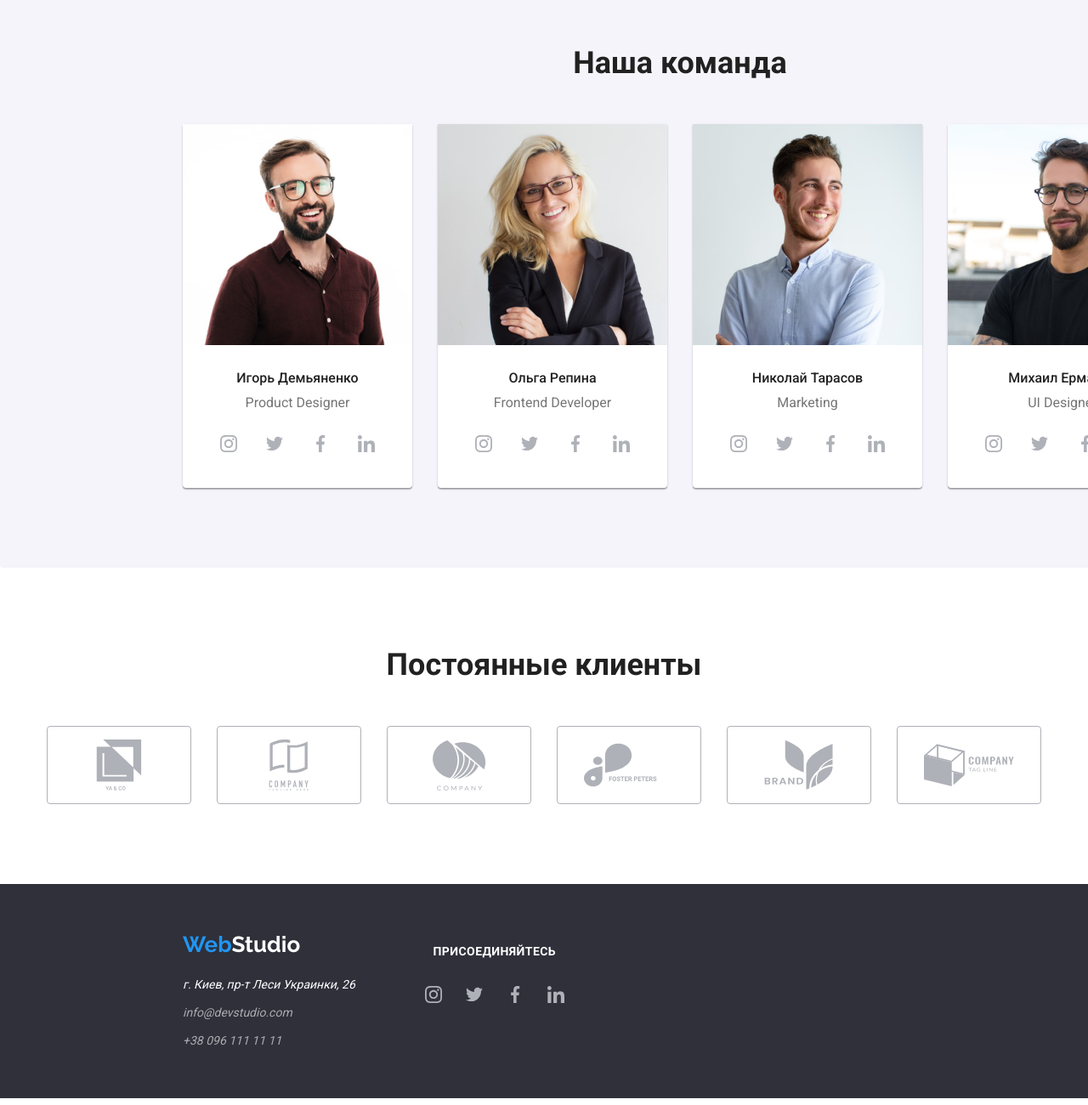
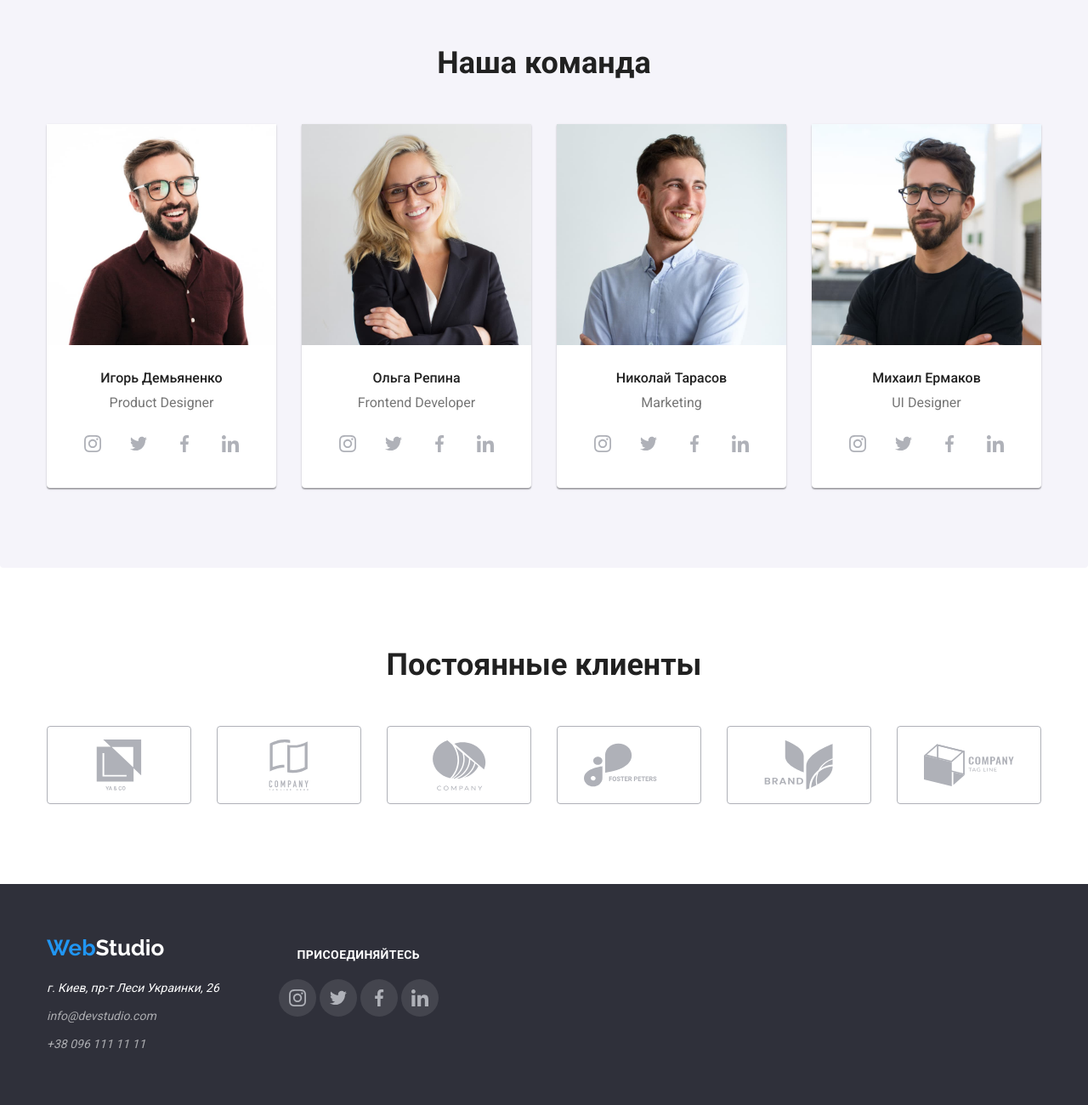
Before and after one commit to 13Inna/goit-markup-hw-04, a plain HTML site: page index.html in a window 1280 px wide. Shown: the part 1637-2937 px from the top of the page at 85% size. Drawn offline with nearby package versions, Linux system fonts and the light colour scheme.

Commit message:
исправила ошибки в 4 дз

```diff
--- a/css/styles.css
+++ b/css/styles.css
@@ -225,7 +225,6 @@ body {
 .main-team {
   background: #f5f4fa;
   border-radius: 4px;
-  width: 1600px;height: 708px;
   margin-right: auto;
   margin-left: auto;
 }
@@ -291,6 +290,7 @@ body {
   justify-content: center;
   border-radius: 50%;
   fill:#AFB1B8;
+  background:rgba(255, 255, 255, 0.1);
   }
 .icon-social:hover,
 .icon-social:focus{
@@ -342,8 +342,6 @@ img {
 /*------------------footer-----------------*/
 .footer {
   display: flex;
-  width: 1600px;
-  height: 252px;
   margin-right: auto;
   margin-left: auto;
    background: #2f303a;
```
